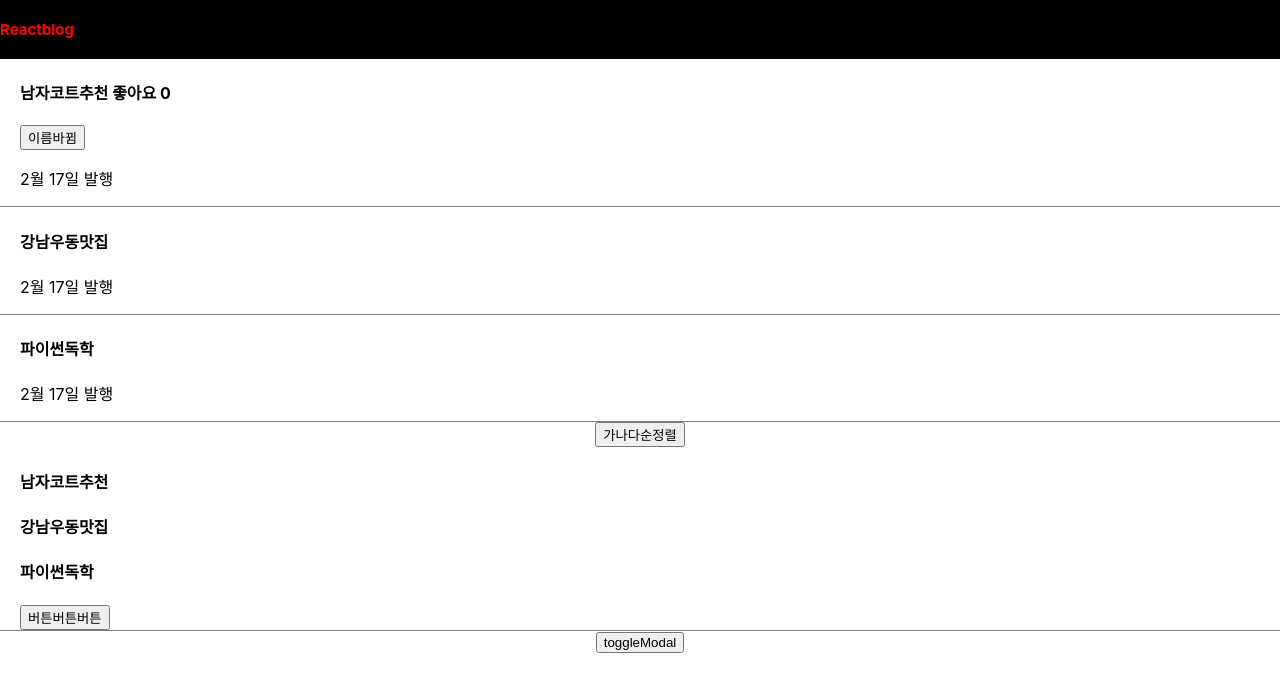
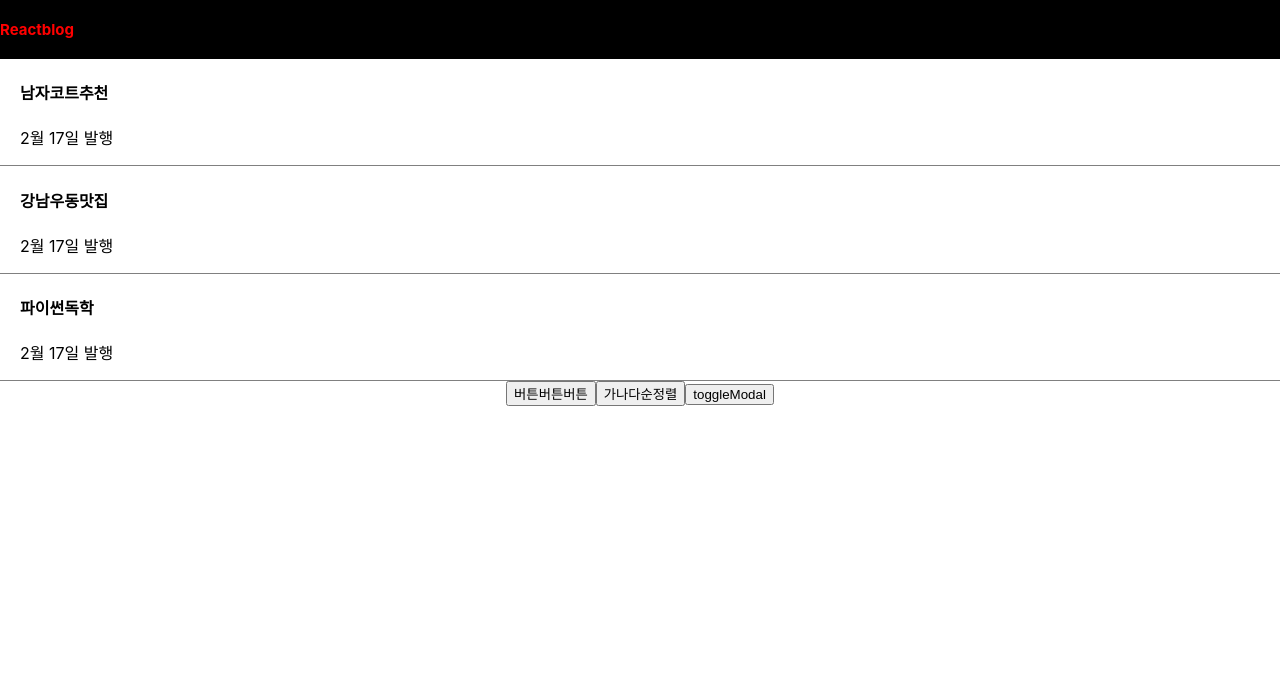
Before and after one commit to kim-heesu/secondReact, a React (Create React App) app in the folder blog/: page / in a window 1280 px wide. Shown: the top 692 px of the page. Built offline with nearby package versions, Linux system fonts and the light colour scheme.

Commit message:
map함수 1.왼쪽array 자료만큼 내부코드실행 2. return 오른쪽에 있는걸 array로 담아줌 3. 파라메터 2개 사용가능

```diff
--- a/blog/src/App.js
+++ b/blog/src/App.js
@@ -7,10 +7,6 @@ import {useState} from 'react';
 function App() {
 
   let [logo,setLogo] = useState('Reactblog');
-
-  let [title01,setTitle01] = useState('남자코트추천');
-  let [title02,settitle02] = useState('강남우동맛집');
-  let [title03,settitle03] = useState('파이썬독학');
 
   let [titleTest,setTitleTest] = useState(['남자코트추천','강남우동맛집','파이썬독학'])
   let [like, setLike] = useState(0);
@@ -42,31 +38,25 @@ function App() {
   let num = [1,2];
   let [a,c] = [1,2];// a = 1 , b = 2  가 된다.
 
+
   return (
     <div className="App">
       <div className="black-nav">
         <h4 style={{color:"red", fontSize:"15px"}}>{logo}</h4>
       </div>
-      <div className="list">
-        <h4>{title01} <span onClick={likePlus}>좋아요</span> {like} </h4>
-        <button onClick={nameChange}>이름바뀜</button>
-        <p>2월 17일 발행</p>
-      </div>
-      <div className="list">
-        <h4>{title02}</h4>
-        <p>2월 17일 발행</p>
-      </div>
-      <div className="list">
-        <h4>{title03}</h4>
-        <p>2월 17일 발행</p>
-      </div>
+      {
+        titleTest.map(function(a,i){
+          return <div className="list">
+          <h4>{titleTest[i]}</h4>
+          <p>2월 17일 발행</p>
+        </div>
+        })
+      }
+      <button onClick={titleChange}>버튼버튼버튼</button>
       <button onClick={titleSort}>가나다순정렬</button>
-      <div className='list'>
-        <h4>{titleTest[0]}</h4>
-        <h4>{titleTest[1]}</h4>
-        <h4>{titleTest[2]}</h4>
-        <button onClick={titleChange}>버튼버튼버튼</button>
-      </div>
+
+
+
 
       <button onClick={()=>{modal === false ? setModal(true) : setModal(false)}}>toggleModal</button>
 
```
